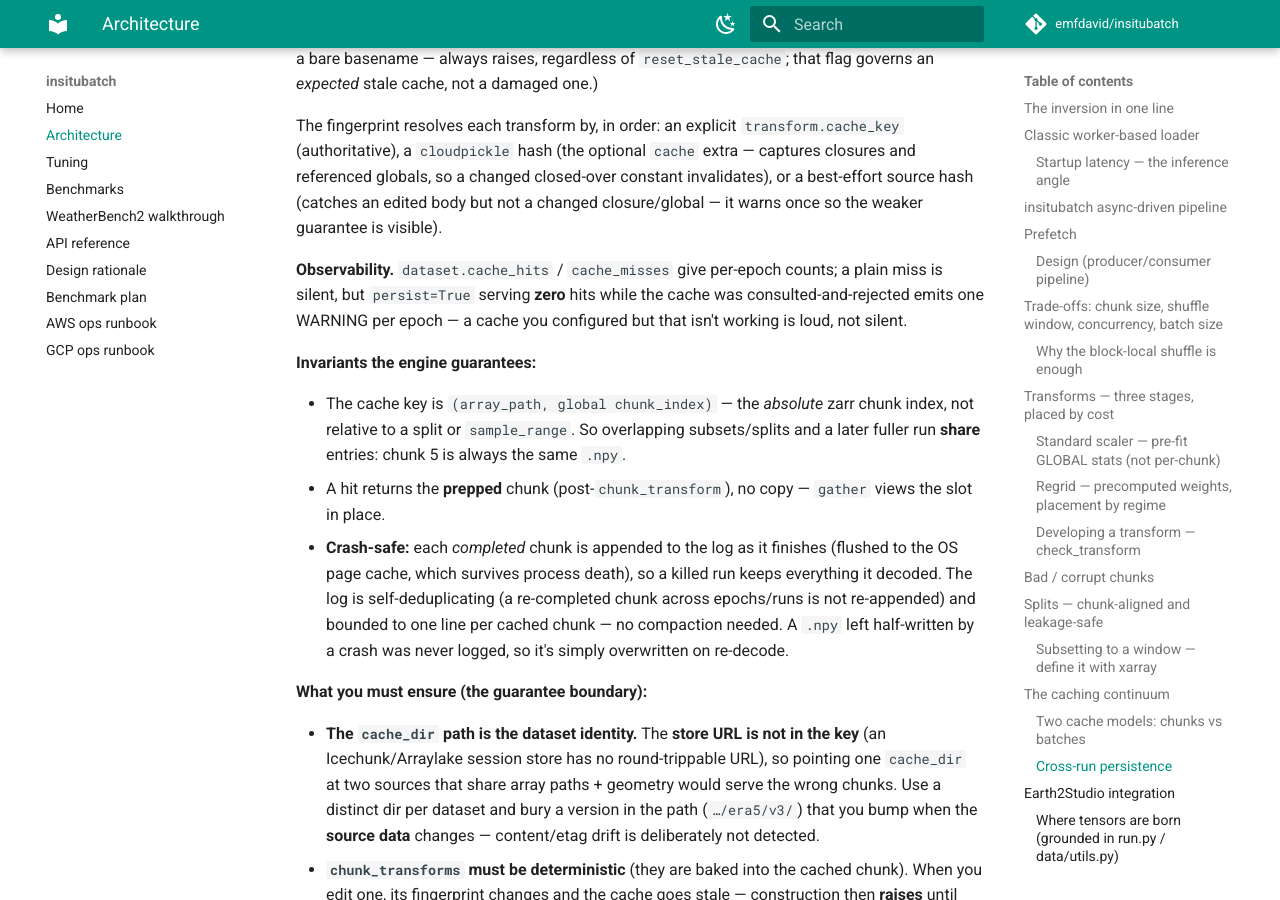
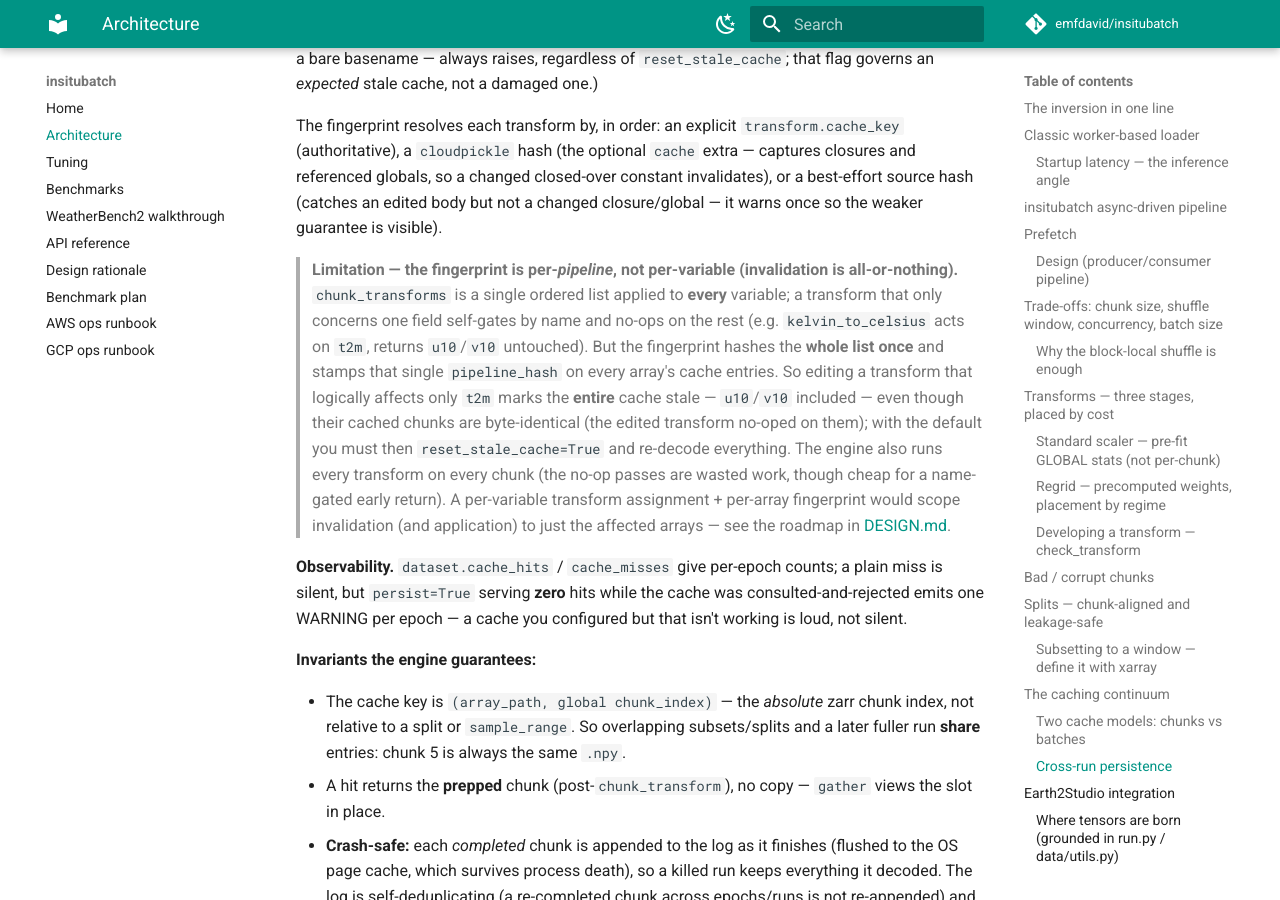
Before and after one commit to emfdavid/insitubatch, an MkDocs documentation site: the page built from docs/architecture.md, in a window 1280 px wide and 900 px high, scrolled down 13165 px. Built offline with MkDocs 1.6.1 and Material for MkDocs 9.7.7, drawn with Linux system fonts in a browser that asks for light colours; comment, search, counter and statistics services are not loaded.

Commit message:
docs: document per-pipeline (not per-variable) cache invalidation limit
chunk_transforms is one list applied to every variable (each self-gates by
name), and the cache fingerprint hashes the whole list once -> a single
pipeline_hash on every array's entries. So editing a transform that only
affects t2m invalidates the entire cache (u10/v10 too, though their chunks are
byte-identical). With the raise-on-stale default that forces reset_stale_cache
and a full re-decode.

Describe this clearly in the architecture cache-invalidation section and add a
TODO in DESIGN (per-variable transform assignment + per-array fingerprint) to
scope invalidation -- and transform application -- to just the affected arrays.

Co-Authored-By: Claude Opus 4.8 <noreply@anthropic.com>

```diff
--- a/docs/architecture.md
+++ b/docs/architecture.md
@@ -535,6 +535,20 @@ and referenced globals, so a changed closed-over constant invalidates), or a
 best-effort source hash (catches an edited body but not a changed closure/global — it
 warns once so the weaker guarantee is visible).
 
+> **Limitation — the fingerprint is per-*pipeline*, not per-variable (invalidation is
+> all-or-nothing).** `chunk_transforms` is a single ordered list applied to **every**
+> variable; a transform that only concerns one field self-gates by name and no-ops on the
+> rest (e.g. `kelvin_to_celsius` acts on `t2m`, returns `u10`/`v10` untouched). But the
+> fingerprint hashes the **whole list once** and stamps that single `pipeline_hash` on
+> every array's cache entries. So editing a transform that logically affects only `t2m`
+> marks the **entire** cache stale — `u10`/`v10` included — even though their cached chunks
+> are byte-identical (the edited transform no-oped on them); with the default you must then
+> `reset_stale_cache=True` and re-decode everything. The engine also runs every transform
+> on every chunk (the no-op passes are wasted work, though cheap for a name-gated early
+> return). A per-variable transform assignment + per-array fingerprint would scope
+> invalidation (and application) to just the affected arrays — see the roadmap in
+> [DESIGN.md](https://github.com/emfdavid/insitubatch/blob/main/DESIGN.md).
+
 **Observability.** `dataset.cache_hits` / `cache_misses` give per-epoch counts; a plain
 miss is silent, but `persist=True` serving **zero** hits while the cache was
 consulted-and-rejected emits one WARNING per epoch — a cache you configured but that
```
Also changed, not shown: DESIGN.md (+13 -0 lines).
